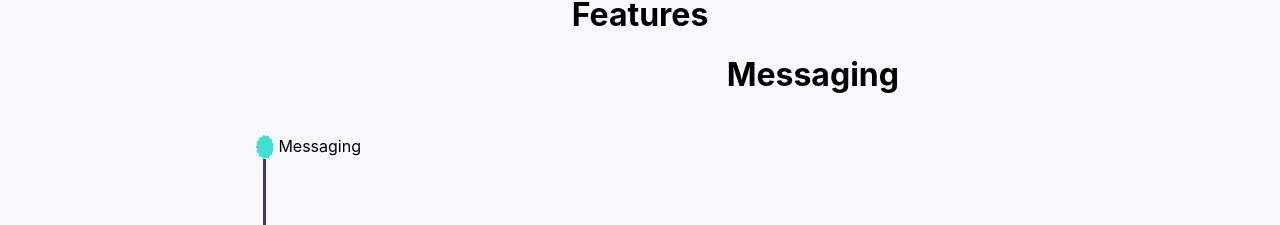
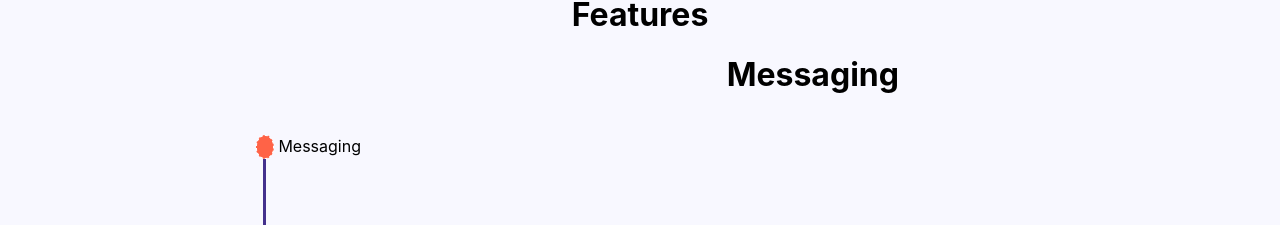
Before and after one commit to fm1539/Traverse2.0, a React (Create React App) app: page / in a window 1280 px wide. Shown: the part 1019-1244 px from the top of the page. Built offline with nearby package versions, Linux system fonts and the light colour scheme.

Commit message:
features homepage

```diff
--- a/public/css/homepage.css
+++ b/public/css/homepage.css
@@ -131,6 +131,10 @@
 
 .switchers-div button:hover{
     cursor: pointer;
+    background-color: tomato;
+}
+
+.switchers-div-active{
     background-color: tomato;
 }
 
--- a/src/components/pages/HomePage/HomePage.js
+++ b/src/components/pages/HomePage/HomePage.js
@@ -132,13 +132,13 @@ function HomePage(){
             <div id="intro" className="features-container">
                 <h1>Features</h1>
                 <div className="switchers-div">
-                    <button id="messaging" onClick={switchHandler}></button>
+                    <button id="messaging" style={switchStr==='messaging'? {backgroundColor: 'tomato'} :null} onClick={switchHandler}></button>
 
                     <div className="vl"></div>
-                    <button id="event" onClick={switchHandler}></button>
+                    <button id="event" style={switchStr==='event'? {backgroundColor: 'tomato'} :null} onClick={switchHandler}></button>
 
                     <div className="vl"></div>
-                    <button id="sharing" onClick={switchHandler}></button>
+                    <button id="sharing" style={switchStr==='sharing'? {backgroundColor: 'tomato'} :null} onClick={switchHandler}></button>
                     <div className="switcher-text">
                         <p>Messaging</p>
                         <p>Event Planning</p>
```
Also changed, not shown: 1 other file (tests, documents, lock files or other folders).
